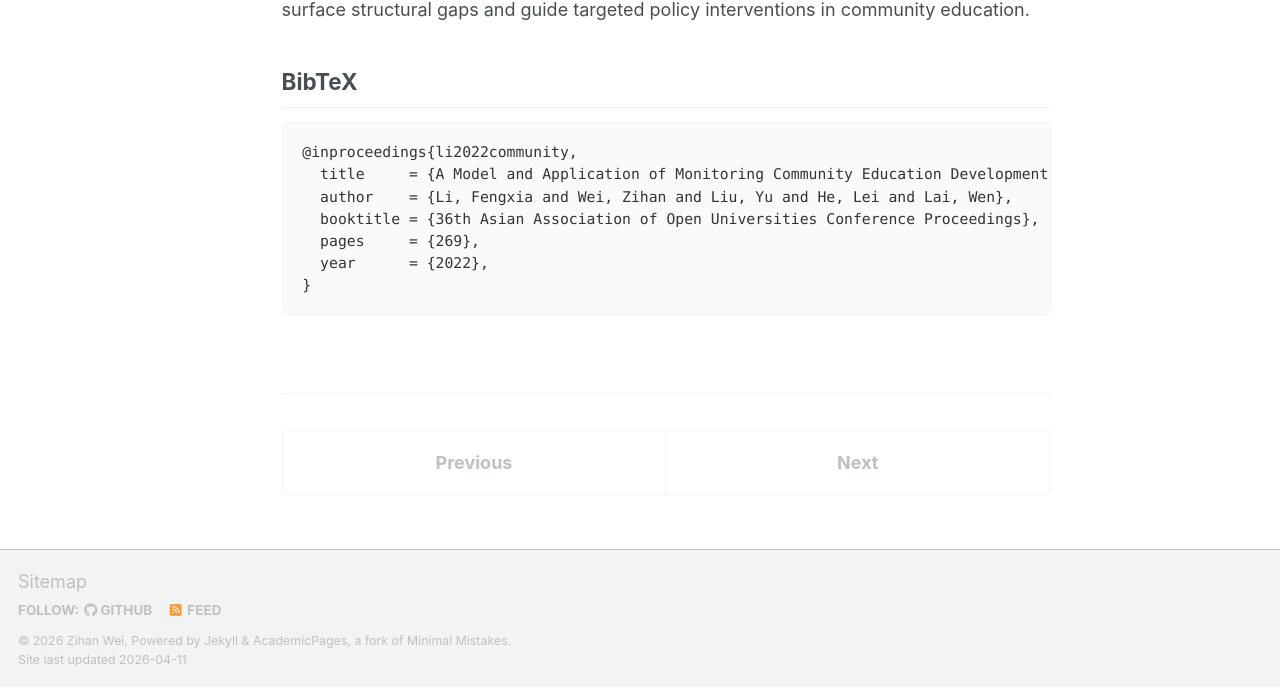
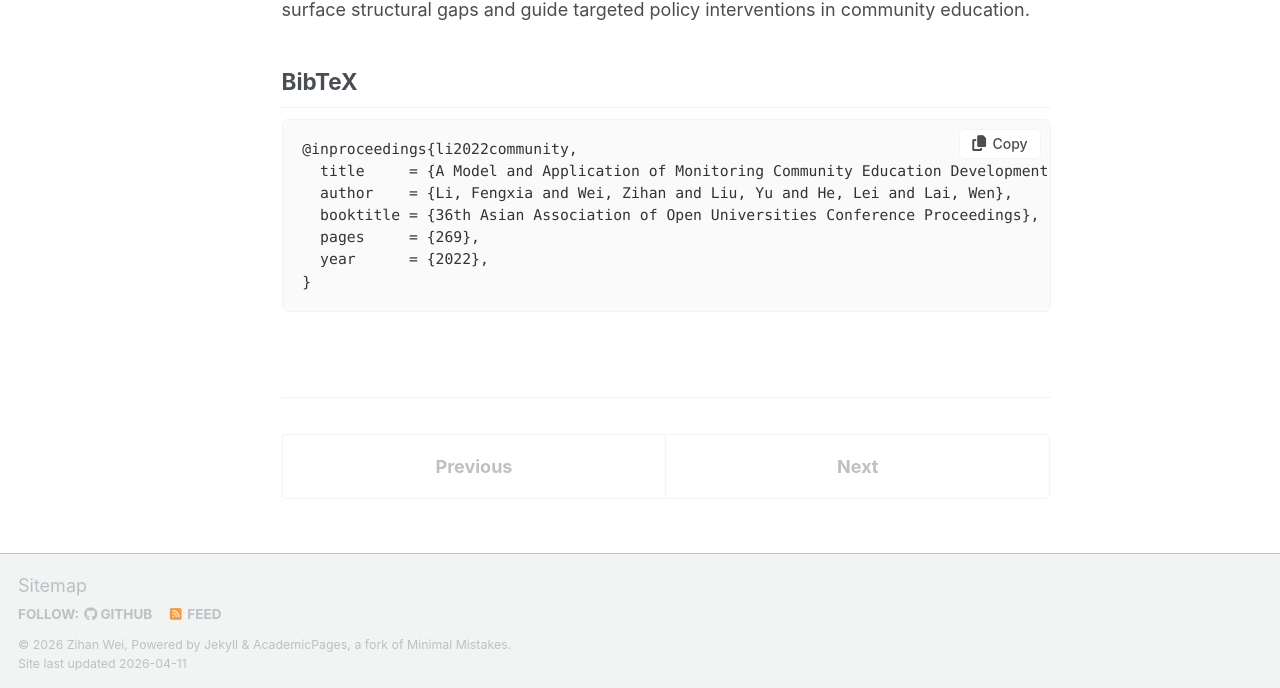
Before and after one commit to KlaineWei/KlaineWei.github.io, a Jekyll site: the page built from _publications/2022-monitoring-community-education.md, in a window 1280 px wide and 1400 px high, scrolled down 370 px. Shown: the part 709-1397 px from the top of the window. Built offline with Jekyll 4.4.1, drawn with Linux system fonts in a browser that asks for light colours; some web fonts are replaced; a script bundle is joined from its source files by our own code; library files that are not in the unit come from our copies.

Commit message:
Add one-click copy button to BibTeX block

```diff
--- a/_layouts/single.html
+++ b/_layouts/single.html
@@ -65,7 +65,49 @@ layout: default
 
         {% if page.collection == 'publications' and page.bibtex %}
           <h2 id="bibtex">BibTeX</h2>
-          <pre class="pub-bibtex"><code>{{ page.bibtex }}</code></pre>
+          <div class="pub-bibtex-wrap">
+            <button type="button" class="pub-bibtex-copy" data-copy-target="bibtex-code" aria-label="Copy BibTeX">
+              <i class="fa-regular fa-copy"></i><span class="pub-bibtex-copy-label">Copy</span>
+            </button>
+            <pre class="pub-bibtex"><code id="bibtex-code">{{ page.bibtex }}</code></pre>
+          </div>
+          <script>
+          (function() {
+            var btn = document.querySelector('.pub-bibtex-copy');
+            if (!btn) return;
+            btn.addEventListener('click', function() {
+              var code = document.getElementById(btn.dataset.copyTarget);
+              if (!code) return;
+              var text = code.innerText;
+              var done = function() {
+                var label = btn.querySelector('.pub-bibtex-copy-label');
+                var icon = btn.querySelector('i');
+                var prev = label.textContent;
+                var prevIcon = icon.className;
+                label.textContent = 'Copied';
+                icon.className = 'fa-solid fa-check';
+                btn.classList.add('is-copied');
+                setTimeout(function() {
+                  label.textContent = prev;
+                  icon.className = prevIcon;
+                  btn.classList.remove('is-copied');
+                }, 1600);
+              };
+              if (navigator.clipboard && navigator.clipboard.writeText) {
+                navigator.clipboard.writeText(text).then(done);
+              } else {
+                var ta = document.createElement('textarea');
+                ta.value = text;
+                ta.style.position = 'fixed';
+                ta.style.opacity = '0';
+                document.body.appendChild(ta);
+                ta.select();
+                try { document.execCommand('copy'); done(); } catch (e) {}
+                document.body.removeChild(ta);
+              }
+            });
+          })();
+          </script>
         {% endif %}
 
         {% unless page.collection == 'publications' %}
--- a/_sass/layout/_home.scss
+++ b/_sass/layout/_home.scss
@@ -163,6 +163,11 @@
   }
 }
 
+.pub-bibtex-wrap {
+  position: relative;
+  margin: 0 0 1.25rem;
+}
+
 .pub-bibtex {
   background: var(--global-code-background-color, #fafafa);
   color: var(--global-code-text-color, #313436);
@@ -172,6 +177,7 @@
   font-size: 0.82rem;
   line-height: 1.5;
   border: 1px solid var(--global-border-color, rgba(128, 128, 128, 0.2));
+  margin: 0;
 
   code {
     background: transparent;
@@ -180,3 +186,42 @@
     font-family: "SFMono-Regular", Consolas, "Liberation Mono", Menlo, monospace;
   }
 }
+
+.pub-bibtex-copy {
+  position: absolute;
+  top: 0.55rem;
+  right: 0.55rem;
+  display: inline-flex;
+  align-items: center;
+  gap: 0.35rem;
+  padding: 0.35rem 0.7rem;
+  font-size: 0.78rem;
+  font-weight: 500;
+  line-height: 1;
+  color: var(--global-text-color, #494e52);
+  background: #ffffff;
+  border: 1px solid var(--global-border-color, rgba(128, 128, 128, 0.3));
+  border-radius: 5px;
+  cursor: pointer;
+  transition: background 0.15s ease, color 0.15s ease, border-color 0.15s ease, transform 0.1s ease;
+
+  &:hover {
+    background: var(--global-theme-color, #2698ba);
+    color: #ffffff;
+    border-color: var(--global-theme-color, #2698ba);
+  }
+
+  &:active {
+    transform: translateY(1px);
+  }
+
+  &.is-copied {
+    background: #2ea44f;
+    color: #ffffff;
+    border-color: #2ea44f;
+  }
+
+  i {
+    font-size: 0.88rem;
+  }
+}
```
